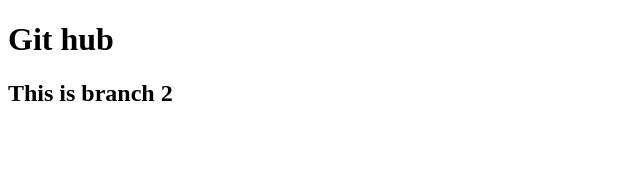
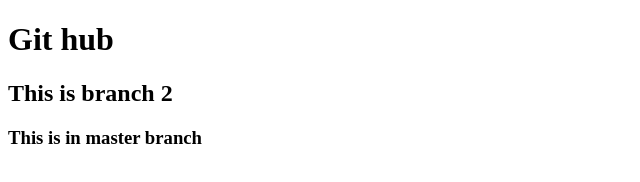
Before and after one commit to Marlz74/gti_lessons, a plain HTML site: page index.html in a window 1280 px wide. Shown: the whole page, without its empty margins (0-640 px from the left). Drawn offline with Linux system fonts and the light colour scheme.

Commit message:
new commit

```diff
--- a/index.html
+++ b/index.html
@@ -8,6 +8,7 @@
 <body>
     <h1>Git hub</h1>
     <h2>This is branch 2</h2>
+    <h3>This is in master branch</h3>
 
 </body>
 </html>
```
